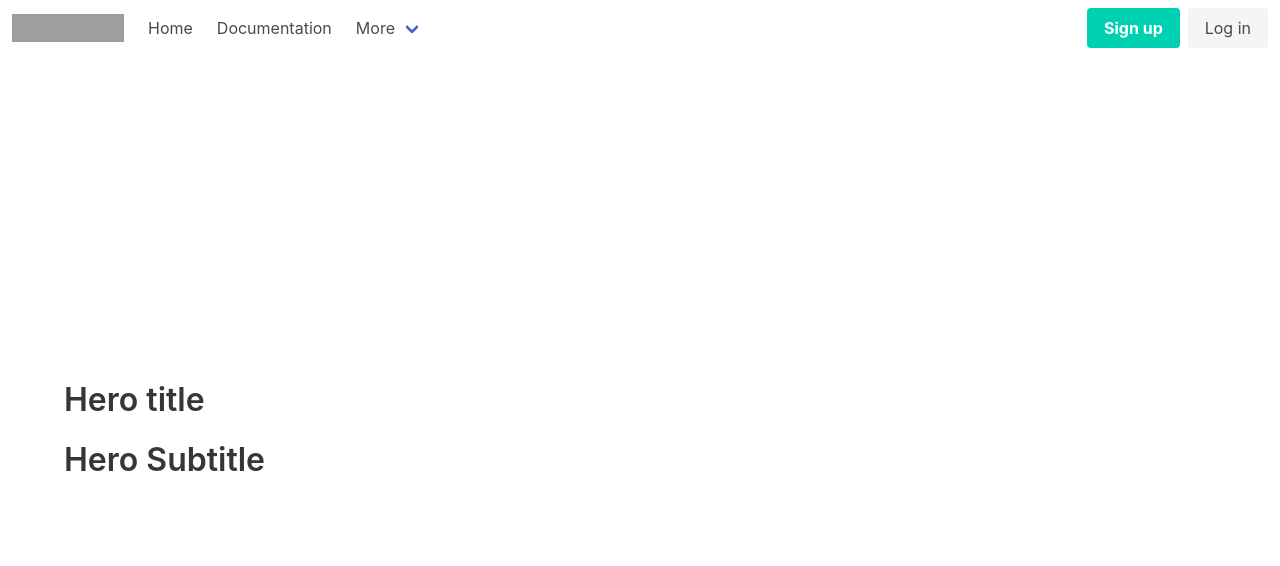
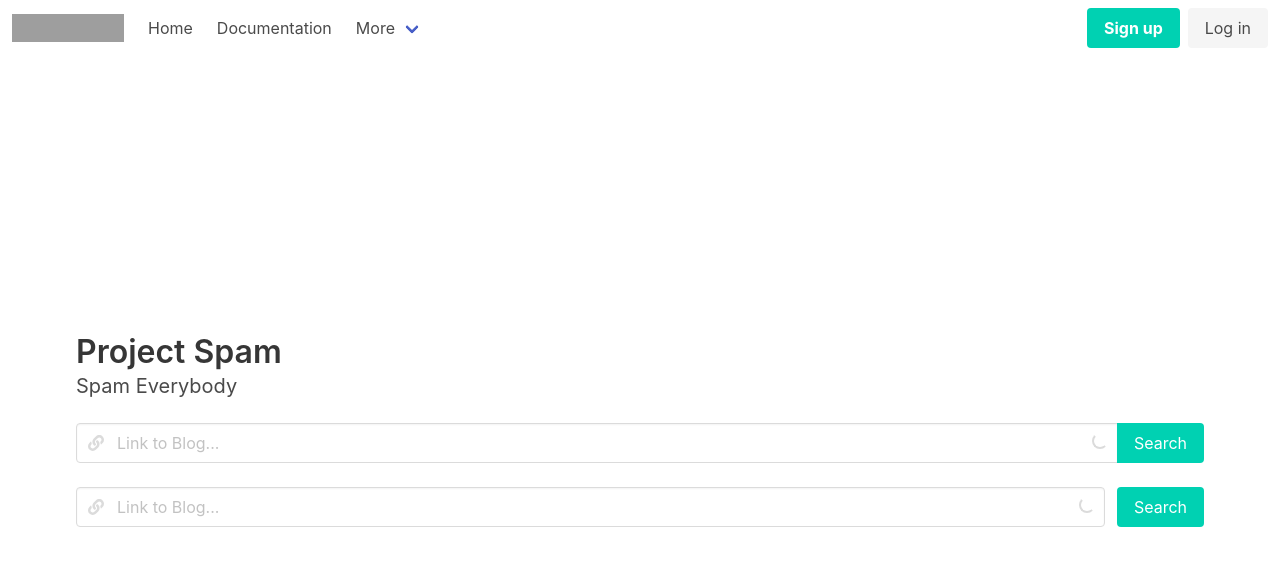
Before and after one commit to nirnejak/content-promotion-app, a Vue app: page / in a window 1280 px wide. Shown: the top 566 px of the page. Built offline with nearby package versions, Linux system fonts and the light colour scheme; grey boxes are pictures that could not be loaded.

Commit message:
Homepage Form Added

```diff
--- a/src/views/Home.vue
+++ b/src/views/Home.vue
@@ -2,8 +2,39 @@
   <section class="hero is-fullheight-with-navbar">
     <div class="hero-body">
       <div class="container">
-        <h1 class="title">Hero title</h1>
-        <h2 class="title">Hero Subtitle</h2>
+        <div class="row">
+          <div class="column">
+            <h1 class="title">Project Spam</h1>
+            <h2 class="subtitle">Spam Everybody</h2>
+          </div>
+          <div class="column">
+            <div class="field has-addons">
+              <div class="control is-expanded is-loading has-icons-left">
+                <input type="text" class="input" placeholder="Link to Blog..." />
+                <span class="icon is-small is-left">
+                  <i class="fas fa-link" />
+                </span>
+              </div>
+              <div class="control">
+                <a class="button is-primary">Search</a>
+              </div>
+            </div>
+          </div>
+
+          <div class="column">
+            <div class="field is-grouped">
+              <div class="control is-expanded is-loading has-icons-left">
+                <input type="text" class="input" placeholder="Link to Blog..." />
+                <span class="icon is-small is-left">
+                  <i class="fas fa-link" />
+                </span>
+              </div>
+              <div class="control">
+                <a class="button is-primary">Search</a>
+              </div>
+            </div>
+          </div>
+        </div>
       </div>
     </div>
   </section>
```
